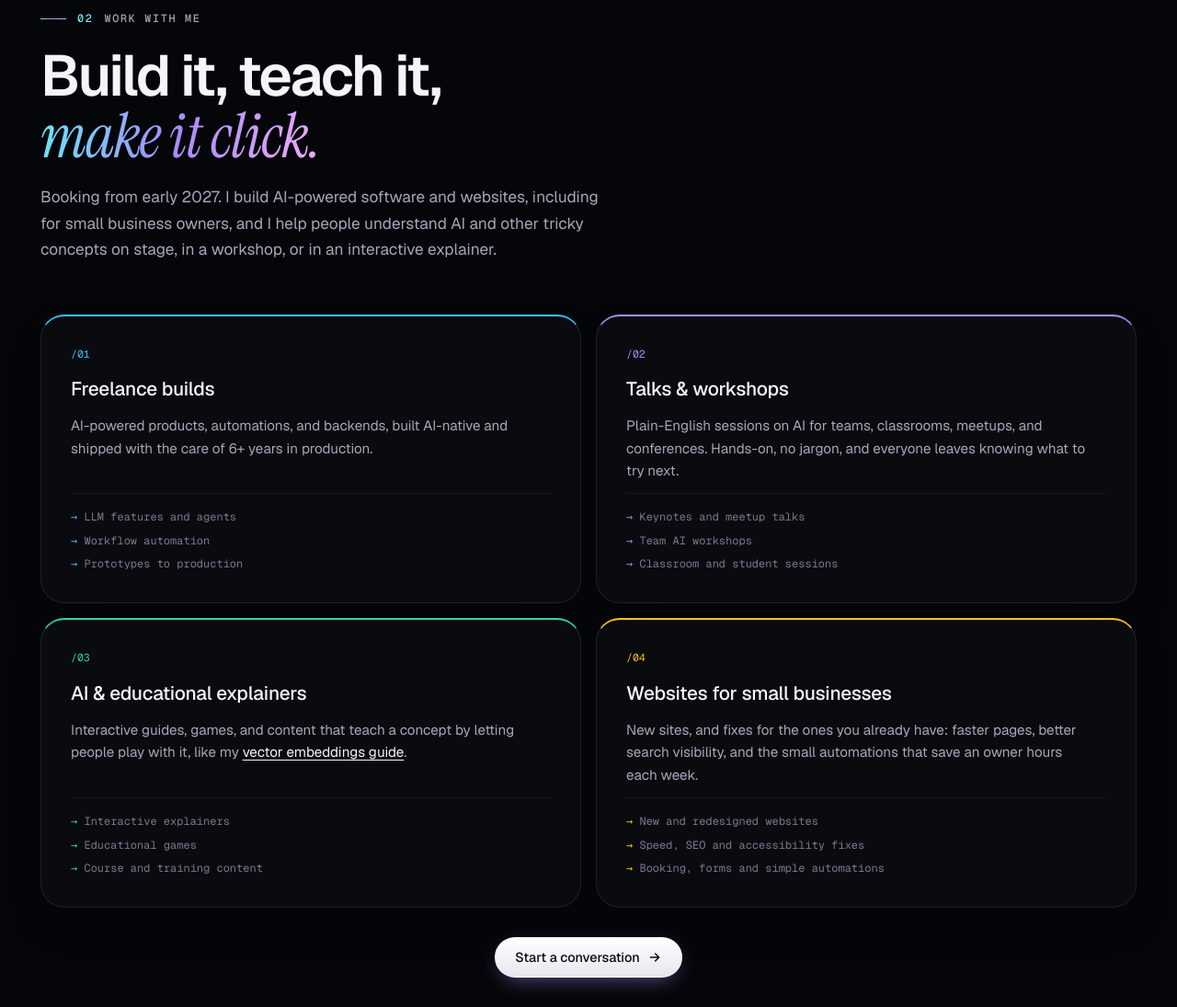
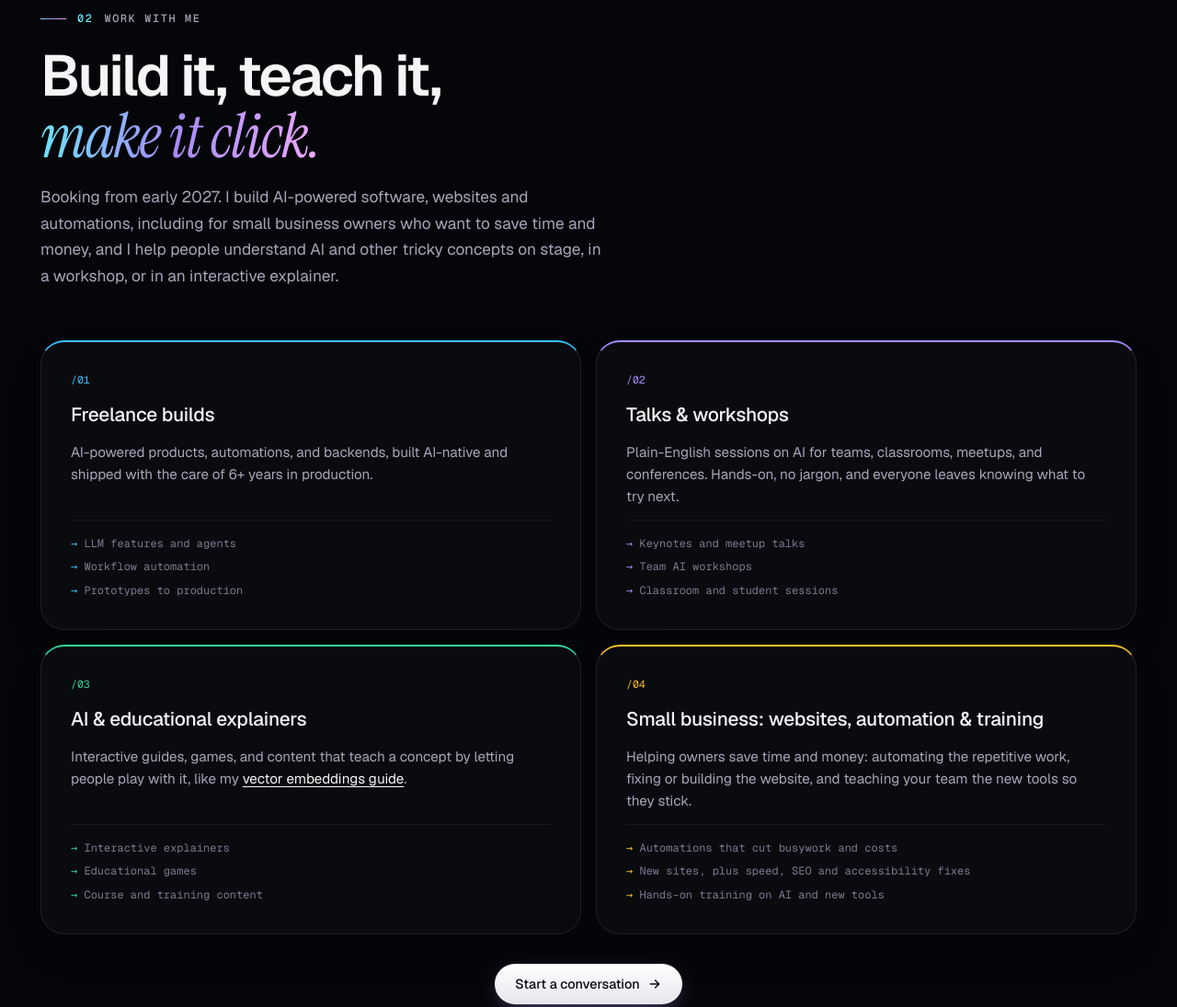
Before and after one commit to gogmoussa/gogmoussa.github.io, a plain HTML site: page index.html in a window 1280 px wide. Shown: the part 2802-3897 px from the top of the page at 92% size. Drawn offline with nearby package versions, Linux system fonts and the light colour scheme; animation ran at ten frames a second.

Commit message:
Add small-business automation and tool training to offers
Co-Authored-By: Claude Opus 5.5 <noreply@anthropic.com>
Claude-Session: https://claude.ai/code/session_015CckSoiE3QpxpiHsL4yALy

```diff
--- a/index.html
+++ b/index.html
@@ -410,7 +410,7 @@
           <div>
             <span class="section-tag"><span class="tag-num">02</span> Work with me</span>
             <h2 class="section-title">Build it, teach it,<br><span class="serif grad">make it click.</span></h2>
-            <p class="section-desc">Booking from early 2027. I build AI-powered software and websites, including for small business owners, and I help people understand AI and other tricky concepts on stage, in a workshop, or in an interactive explainer.</p>
+            <p class="section-desc">Booking from early 2027. I build AI-powered software, websites and automations, including for small business owners who want to save time and money, and I help people understand AI and other tricky concepts on stage, in a workshop, or in an interactive explainer.</p>
           </div>
         </div>
 
@@ -450,12 +450,12 @@
 
           <article class="bento-card offer-card spotlight reveal" style="--pc: #fbbf24; --d: 0.18s">
             <span class="offer-num">/04</span>
-            <h3 class="offer-title">Websites for small businesses</h3>
-            <p class="offer-desc">New sites, and fixes for the ones you already have: faster pages, better search visibility, and the small automations that save an owner hours each week.</p>
+            <h3 class="offer-title">Small business: websites, automation &amp; training</h3>
+            <p class="offer-desc">Helping owners save time and money: automating the repetitive work, fixing or building the website, and teaching your team the new tools so they stick.</p>
             <ul class="offer-list">
-              <li>New and redesigned websites</li>
-              <li>Speed, SEO and accessibility fixes</li>
-              <li>Booking, forms and simple automations</li>
+              <li>Automations that cut busywork and costs</li>
+              <li>New sites, plus speed, SEO and accessibility fixes</li>
+              <li>Hands-on training on AI and new tools</li>
             </ul>
           </article>
         </div>
@@ -962,7 +962,7 @@
           <span class="section-tag"><span class="tag-num">08</span> Contact</span>
           <h2 class="contact-title">Let's build or teach<br><span class="serif grad">something together.</span></h2>
           <p class="contact-subtitle">
-            Booking from early 2027: freelance AI builds, small-business websites, talks and workshops, and educational explainers.
+            Booking from early 2027: freelance AI builds, small-business websites, automation and tool training, talks and workshops, and educational explainers.
             I'm travelling until then, so send the details now and I'll reply when I'm back.
           </p>
 
```
Also changed, not shown: llms.txt.
